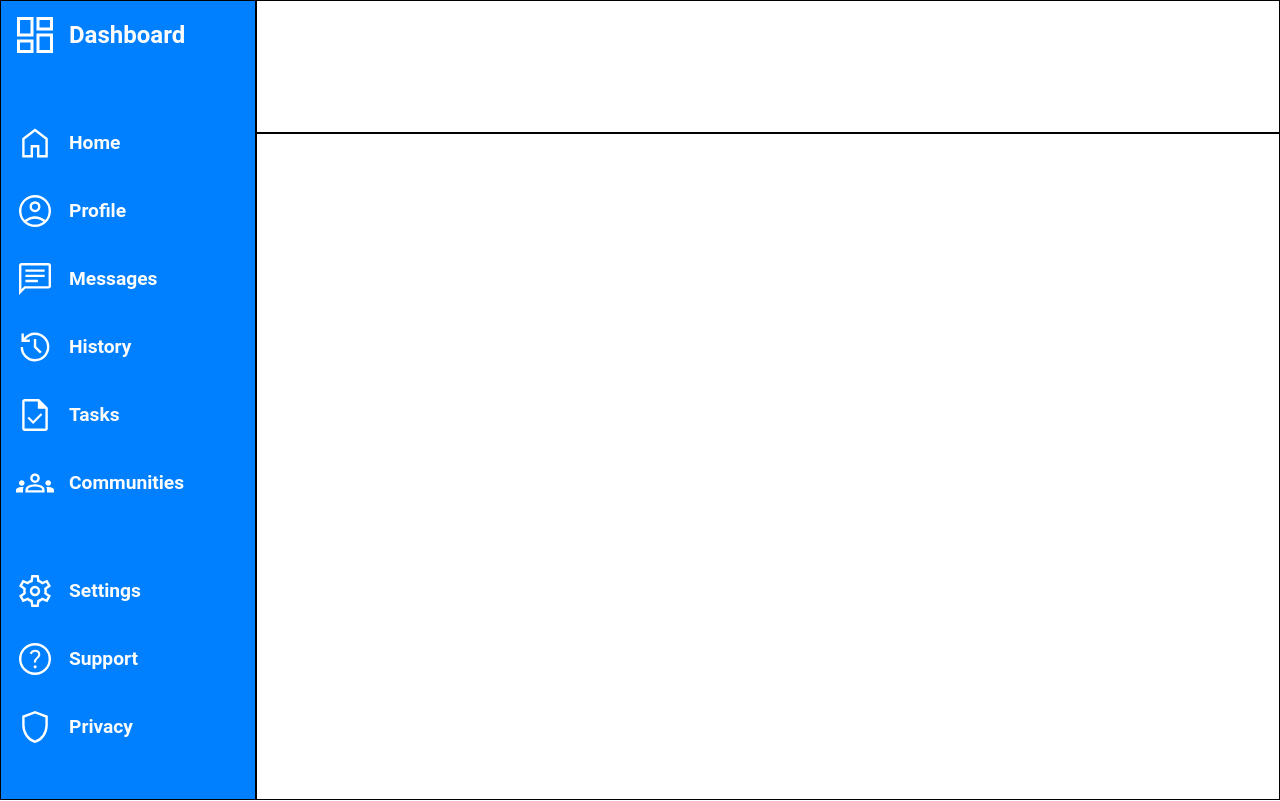
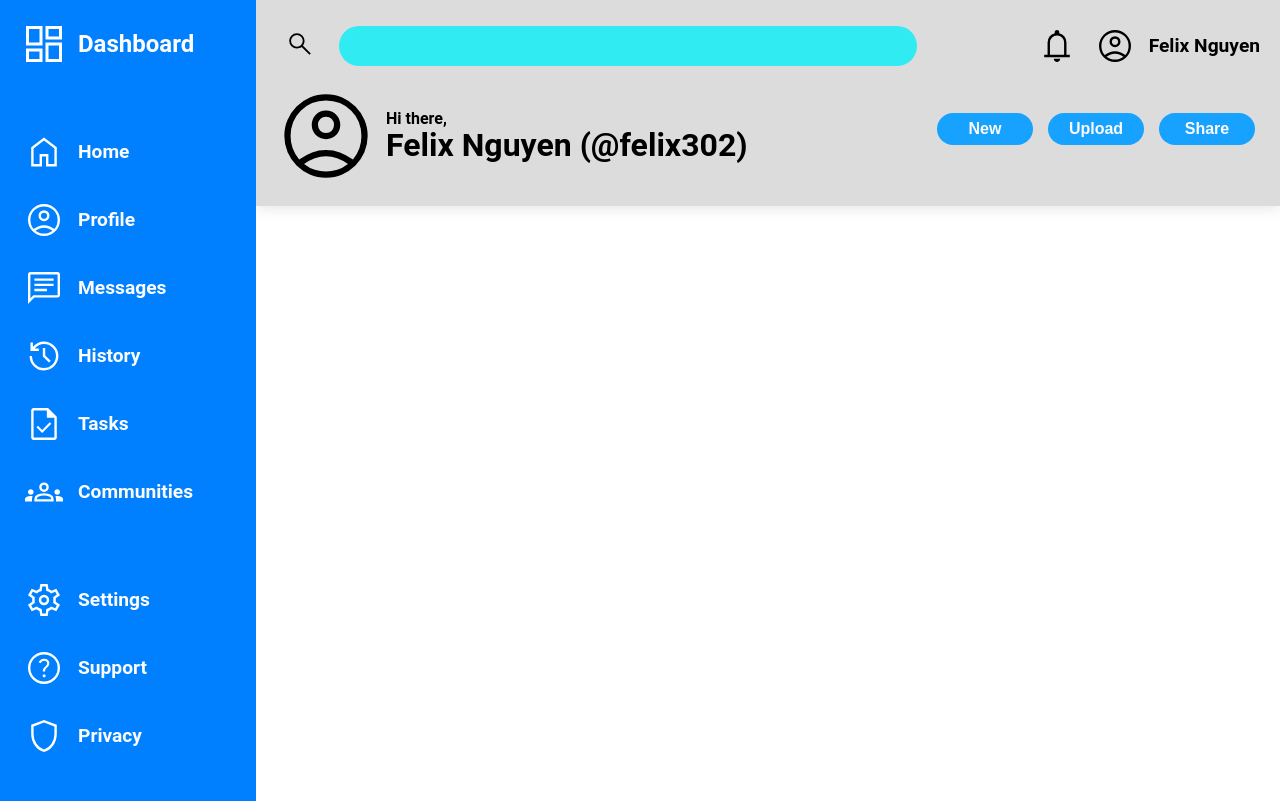
Before and after one commit to FelixNgFender/odin-dashboard, a plain HTML site: page index.html in a window 1280 px wide. Shown: the top 801 px of the page. Drawn offline with Linux system fonts and the light colour scheme.

Commit message:
Header basic layout

```diff
--- a/index.html
+++ b/index.html
@@ -11,7 +11,43 @@
   </head>
   <body>
     <section class="header">
-
+      <div class="header-searchContainer">
+        <label for="header-searchInput">
+          <img
+            src="assets/search_FILL0_wght400_GRAD0_opsz48.svg"
+            alt="Search icon"
+            class="header-searchIcon"
+          />
+        </label>
+        <input type="text" id="header-searchInput" class="header-searchInput" />
+      </div>
+      <div class="header-profileContainer">
+        <img
+          src="assets/notifications_FILL0_wght400_GRAD0_opsz48.svg"
+          alt="Notification icon"
+          class="header-notificationIcon"
+        />
+        <img
+          src="assets/account_circle_FILL0_wght400_GRAD0_opsz48.svg"
+          alt="Profile icon"
+          class="header-profileIconSmall"
+        />
+        <span class="header-profileName">Felix Nguyen</span>
+      </div>
+      <div class="header-welcomeContainer">
+        <img
+          src="assets/account_circle_FILL0_wght400_GRAD0_opsz48.svg"
+          alt="Profile icon"
+          class="header-profileIconLarge"
+        />
+        <span class="header-welcomeTextSmall">Hi there,</span>
+        <span class="header-welcomeTextLarge">Felix Nguyen (@felix302)</span>
+      </div>
+      <div class="header-buttonsContainer">
+        <button class="header-actionButtons">New</button>
+        <button class="header-actionButtons">Upload</button>
+        <button class="header-actionButtons">Share</button>
+      </div>
     </section>
     <section class="sidebar">
       <a href="" class="sidebar-links">
--- a/styles/styles.css
+++ b/styles/styles.css
@@ -1,11 +1,11 @@
 :root {
   /* Color palette */
+  --header-background-color: #dcdcdc;
+  --search-bar-color: #30ecf2;
+  --button-color: #17a2ff;
   --sidebar-bg-color: #0080ff;
   --sidebar-text-color: #fcfcfc;
-  --secondary-text-color: #ffffff;
-  --accent-text-color: #53881f;
-  --button-color: #214054;
-  --invalid-color: #c80a0a;
+
 }
 
 html {
@@ -27,13 +27,96 @@ body {
   font-family: "Roboto", sans-serif;
 }
 
+.header {
+  padding: 20px;
+  display: grid;
+  grid-template: auto 1fr / 2fr 1fr;
+  background-color: var(--header-background-color);
+  box-shadow: 0 0 15px 0 #00000023;
+}
+
+.header-searchContainer {
+  display: flex;
+  align-items: center;
+}
+
+.header-searchIcon {
+  transform: scale(0.6);
+}
+
+.header-searchInput {
+  flex: 1;
+  margin: 0px 15px;
+  border-radius: 20px;
+  border: none;
+  background-color: var(--search-bar-color);
+  height: 40px;
+  padding-left: 15px;
+  font-size: 1.2rem;
+  font-weight: 600;
+}
+
+.header-profileContainer {
+  display: flex;
+  align-items: center;
+  justify-content: flex-end;
+  gap: 10px;
+  font-weight: 600;
+  font-size: 1.2rem;
+}
+
+.header-profileIconSmall,
+.header-notificationIcon {
+  transform: scale(0.8);
+}
+
+.header-welcomeContainer {
+  display: grid;
+  grid-template: 1fr 1fr / auto 1fr;
+}
+
+.header-profileIconLarge {
+  margin-top: 15px;
+  grid-row: 1 / 3;
+  width: 100px;
+}
+
+.header-welcomeTextSmall {
+  margin: 40px 10px 0px;
+  font-weight: 600;
+}
+
+.header-welcomeTextLarge {
+  margin-left: 10px;
+  font-size: 2rem;
+  font-weight: 600;
+}
+
+.header-buttonsContainer {
+  display: flex;
+  align-items: center;
+  justify-content: space-evenly;
+  gap: 10px;
+}
+
+.header-actionButtons {
+  background-color: var(--button-color);
+  color: var(--sidebar-text-color);
+  border-radius: 20px;
+  border: none;
+  width: 6rem;
+  height: 2rem;
+  font-weight: 600;
+  font-size: 1rem;
+}
+
 .sidebar {
   grid-row: 1 / 3;
   grid-column: 1 / 2;
   display: flex;
   flex-direction: column;
   gap: 20px;
-  padding: 10px;
+  padding: 20px;
 
   background: var(--sidebar-bg-color);
 }
@@ -62,12 +145,12 @@ body {
 }
 
 .sidebar-links:nth-child(1) {
-  padding-bottom: 40px;
+  margin-bottom: 40px;
   font-size: 1.5rem;
 }
 
 .sidebar-links:nth-child(7) {
-  padding-bottom: 40px;
+  margin-bottom: 40px;
 }
 
 @media only screen and (max-width: 600px) {
@@ -79,7 +162,3 @@ body {
     justify-content: center;
   }
 }
-
-section {
-  border: 1px solid;
-}
```
Also changed, not shown: assets/notifications_FILL0_wght400_GRAD0_opsz48.svg (added), assets/search_FILL0_wght400_GRAD0_opsz48.svg (added).
